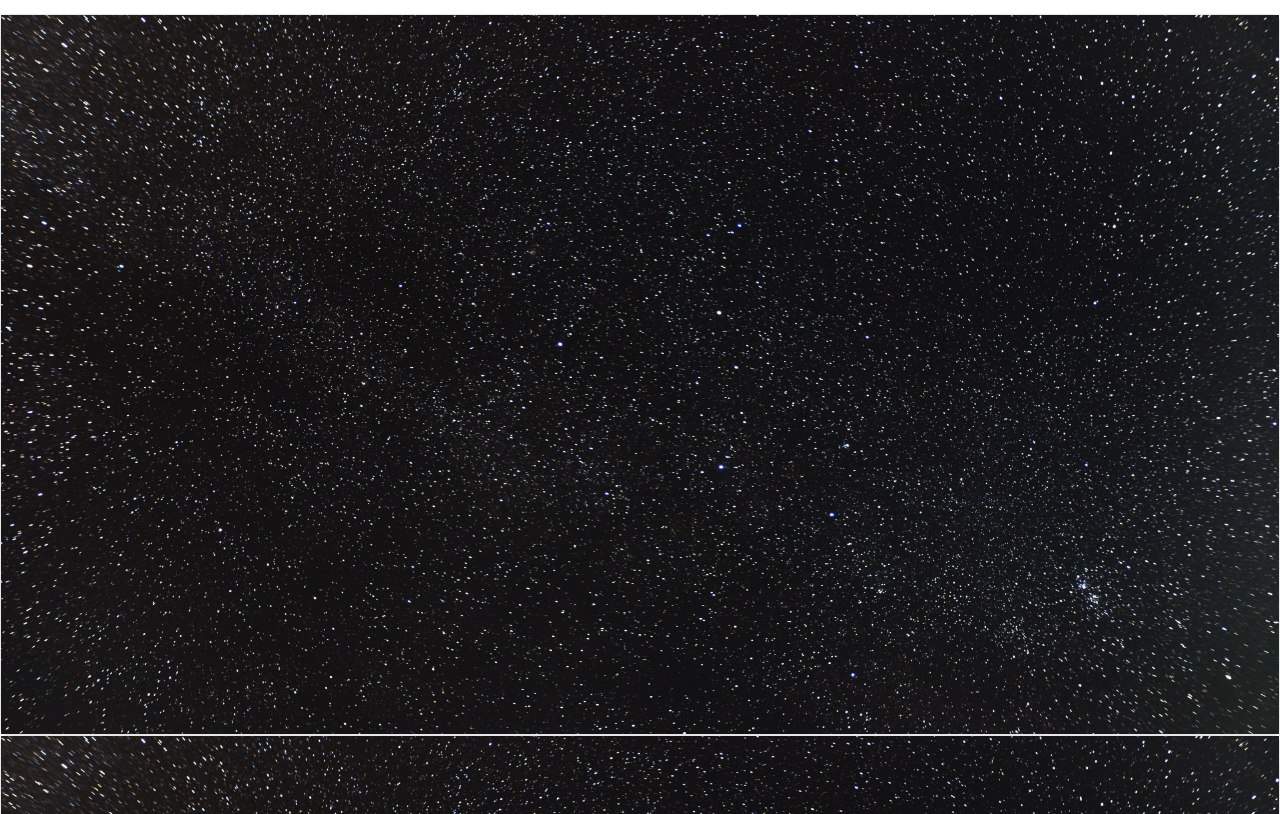
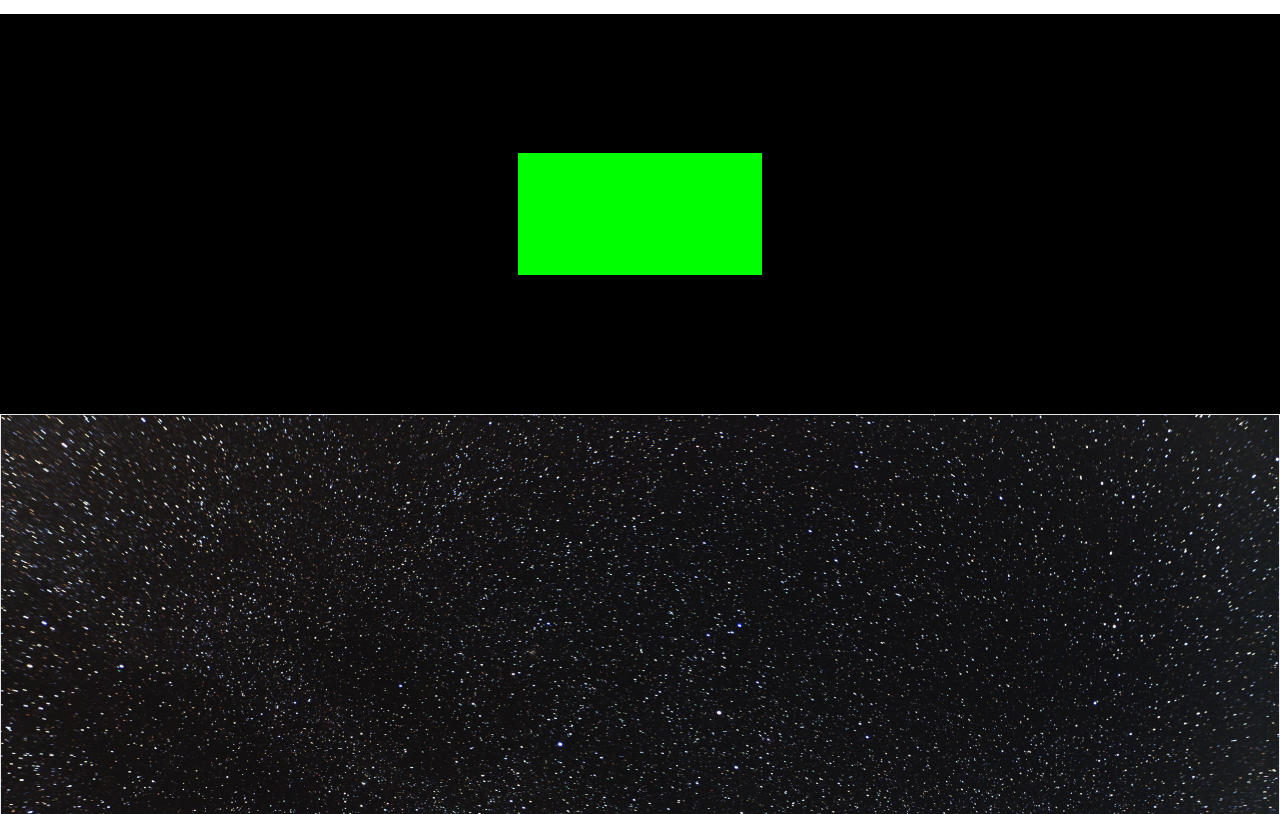
Before and after one commit to Ttst49/commercoThree, a website built with Vite: page src/index.html in a window 1280 px wide. Shown: the part 1027-1841 px from the top of the page. Built offline with nearby package versions, Linux system fonts and the light colour scheme; files whose address does not match are found by name.

Commit message:
add new container for THREE with it own JavaScript and some css for it

```diff
--- a/src/index.css
+++ b/src/index.css
@@ -34,3 +34,10 @@
     background-color: #EBEBEB;
 
 }
+
+
+#hero{
+    height: 50vh;
+    width: 100vw;
+    background-color: #1a1a1a;
+}
--- /dev/null
+++ b/src/main.js
@@ -0,0 +1,28 @@
+import * as THREE from "three";
+import {OrbitControls} from "three/addons";
+
+const container = document.getElementById('hero');
+
+
+const scene = new THREE.Scene();
+const camera = new THREE.PerspectiveCamera( 40, window.innerWidth / window.innerHeight, 0.1, 1000 );
+
+
+const renderer = new THREE.WebGLRenderer();
+renderer.setPixelRatio( window.devicePixelRatio );
+renderer.setSize( window.innerWidth, window.innerHeight/2 );
+container.appendChild( renderer.domElement );
+
+const geometry = new THREE.BoxGeometry( 1, 1, 1 );
+const material = new THREE.MeshBasicMaterial( { color: 0x00ff00 } );
+const cube = new THREE.Mesh( geometry, material );
+scene.add( cube );
+
+camera.position.z = 5;
+
+
+function animate() {
+    requestAnimationFrame( animate );
+    renderer.render( scene, camera );
+}
+animate();
```
